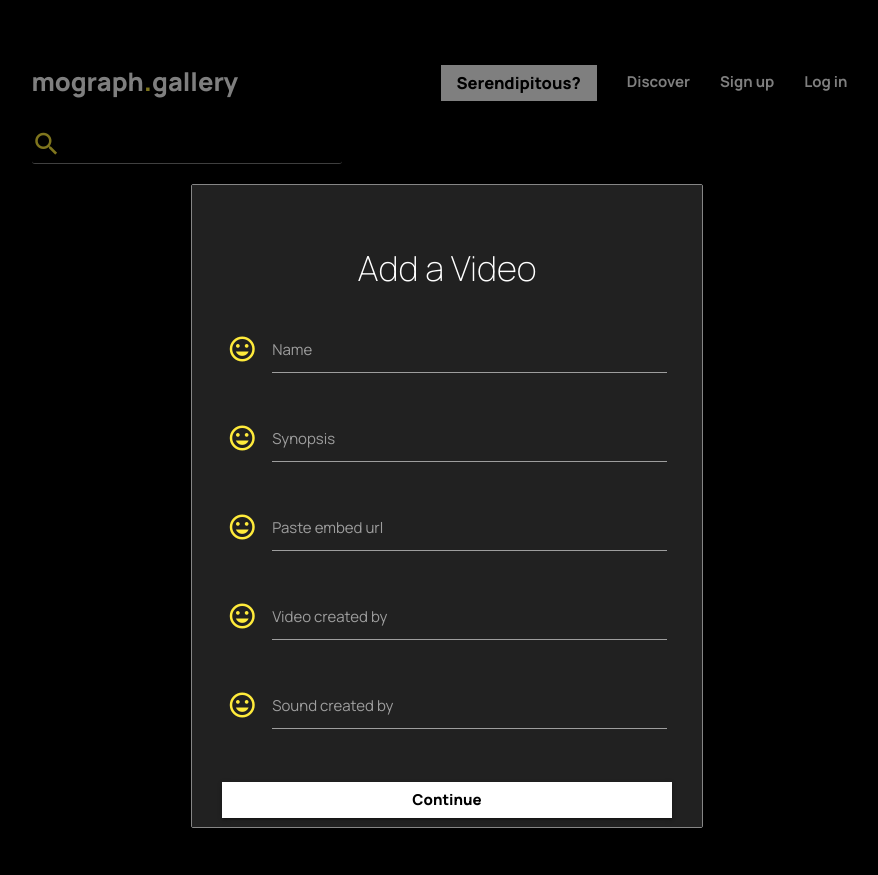
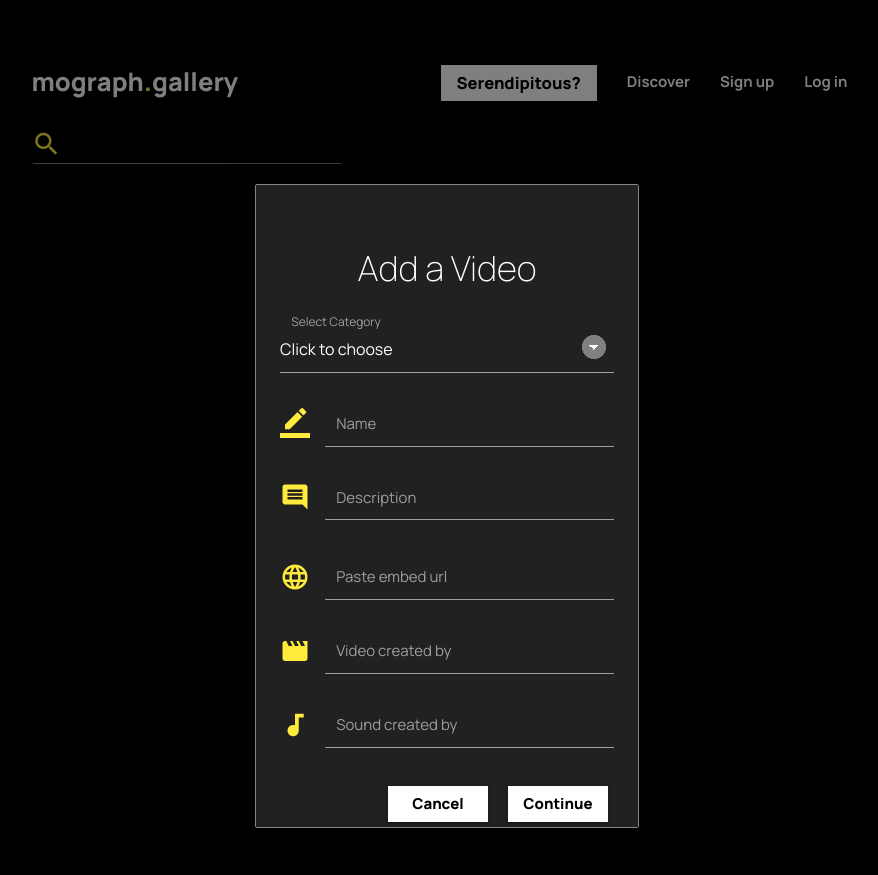
Before and after one commit to Rexayo/mograph.gallery, a Flask app: page /add_video in a window 1280 px wide. Shown: the top 875 px of the page, without its empty margins (193-1071 px from the left). Run offline with Flask 2, Linux system fonts and the light colour scheme; data that the repository does not hold is empty; some libraries are stand-ins or nearby versions.

Commit message:
Styled add video input fields and added categories dropdown

```diff
--- a/app.py
+++ b/app.py
@@ -99,7 +99,8 @@ def logout():
 
 @app.route("/add_video")
 def add_video():
-    return render_template("add_video.html")
+    categories = mongo.db.categories.find().sort("category_name", 1)
+    return render_template("add_video.html", categories=categories)
 
 
 if __name__ == "__main__":
--- a/static/css/style.css
+++ b/static/css/style.css
@@ -122,12 +122,7 @@ header li {
     border: 1px solid rgb(134, 134, 134);
 }
 
-#add-video-modal{
-    width: 40vw;
-    margin-top: 10vh;
-    font-family: 'Manrope', sans-serif;
-    border: 1px solid rgb(134, 134, 134);
-}
+
 
 #login-footer{
     padding-top: 35px !important;
@@ -168,7 +163,6 @@ header li {
 
 #modal-header{
     font-size: 1.4em;
-    color:black;
 }
 
 
@@ -258,7 +252,7 @@ header li {
     font-size: 1.3em;
 }
 
-.video-description {
+.learn-more{
     border-top: 1px solid grey;
     padding-top: 10px;
     width:auto;
@@ -315,3 +309,77 @@ header li {
     font-weight: 400;
     color: grey;
 }
+
+/* add-video */
+
+#add-video-modal{
+    width: 30vw;
+    margin-top: 10vh;
+    font-family: 'Manrope', sans-serif;
+    border: 1px solid rgb(134, 134, 134);
+}
+
+.video-info .input-field {
+    padding: 0;
+    margin: 0;
+}
+
+.add-video-modal-footer .btn{
+    width: 100px !important;
+    margin-left: 20px !important;
+}
+
+/* https://stackoverflow.com/questions/38996019/how-to-change-the-text-color-in-a-materializecss-select-dropdown */
+ul.dropdown-content.select-dropdown li span {
+    color: white;
+    background-color: #212121;
+}
+
+ul.dropdown-content.select-dropdown li span:hover {
+    color: #ffeb3b;
+    background-color: #424242;
+}
+
+.select-dropdown {
+    color: white;
+    font-family: 'Manrope', sans-serif;
+
+  background-image: /*https://codepen.io/vkjgr/pen/VYMeXp*/
+    linear-gradient(45deg, transparent 50%, white 50%),
+    linear-gradient(135deg, white 50%, transparent 50%),
+    radial-gradient(grey 70%, transparent 72%);
+  background-position:
+    calc(100% - 20px) calc(1em + 2px),
+    calc(100% - 15px) calc(1em + 2px),
+    calc(100% - .5em) .5em;
+  background-size:
+    5px 5px,
+    5px 5px,
+    1.5em 1.5em;
+  background-repeat: no-repeat;
+}
+
+
+
+
+/*----------------------------------------------Custom Scrollbar starts here - https://www.w3schools.com/howto/howto_css_custom_scrollbar.asp----------------------------------------*/
+/* width */
+::-webkit-scrollbar {
+  width: 15px;
+}
+
+/* Track */
+::-webkit-scrollbar-track {
+}
+
+/* Handle */
+::-webkit-scrollbar-thumb {
+  background: grey;
+}
+
+/* Handle on hover */
+::-webkit-scrollbar-thumb:hover {
+  background: rgba(255, 255, 255, 0.521);
+  border: 1px solid;
+}
+/*----------------------------------------------Custom Scrollbar ends here - https://www.w3schools.com/howto/howto_css_custom_scrollbar.asp----------------------------------------*/
--- a/static/js/script.js
+++ b/static/js/script.js
@@ -1,9 +1,12 @@
 $(document).ready(function () {
     $('.sidenav').sidenav({ edge: "right" });
      $('.modal').modal();
+     $('.tooltipped').tooltip();
      $('#modal1').modal('open');
      $('#add-video-modal').modal('open');
-     $('.tooltipped').tooltip();
+     $('select').formSelect();
+
+
 
 
     // https://stackoverflow.com/questions/35549780/play-vimeo-videos-on-mouse-hover
@@ -25,12 +28,12 @@ $(document).ready(function () {
     });
 
     $('.video-label').mouseleave(function () {
-        $(".video-description").slideUp("slow");
+        $(".learn-more").slideUp("slow");
         $('.learn-more-link').css('color', '');
     });
 
     $(".learn-more-link").on("click", function () {
-        $(this).next('.video-description').slideToggle( "slow" );
+        $(this).next('.learn-more').slideToggle( "slow" );
         $(this).css('color', '#ffeb3b');
         $(".video-controls").fadeToggle();
     });
--- a/templates/add_video.html
+++ b/templates/add_video.html
@@ -19,10 +19,22 @@
                 {% endwith %}
             </section>
             <div class="video-info">
+                <!-- video-category-selection -->
+                <div class="row">
+                    <div class="input-field col s12">
+                        <select id="category-selection" name="category-selection" class="validate   ">
+                            <option value="" disabled selected >Click to choose </option>
+                            {% for category in categories %}
+                            <option value="{{ category.category_name }}">{{ category.category_name }}</option>
+                            {% endfor %}
+                        </select>
+                        <label for="category-selection">Select Category</label>
+                    </div>
+                </div>
                 <!-- video-name -->
                 <div class="row">
-                    <div class="input-field col s12 username">
-                        <i class="material-icons prefix yellow-text">insert_emoticon</i>
+                    <div class="input-field col s12 video-name">
+                        <i class="material-icons prefix yellow-text">border_color</i>
                         <input id="video-name" name="video-name" minlength="5" maxlength="20" pattern="^[a-zA-Z0-9]{5,15}$" type="text"
                             class="validate white-text" required>
                         <label for="video-name">Name</label>
@@ -30,17 +42,17 @@
                 </div>
                 <!-- video-description -->
                 <div class="row">
-                    <div class="input-field col s12 username">
-                        <i class="material-icons prefix yellow-text">insert_emoticon</i>
-                        <input id="video-description" name="video-description" minlength="5" maxlength="300" pattern="^[a-zA-Z0-9]{5,15}$" type="text"
-                            class="validate white-text" required>
-                        <label for="video-description">Synopsis</label>
+                    <div class="input-field col s12 video-description">
+                        <i class="material-icons prefix yellow-text">comment</i>
+                        <textarea id="video-description" name="video-description" minlength="5" maxlength="300" pattern="^[a-zA-Z0-9]{5,15}$"
+                            class="validate white-text materialize-textarea" required></textarea>
+                        <label for="video-description">Description</label>
                     </div>
                 </div>
                 <!-- video-embed-url -->
                 <div class="row">
-                    <div class="input-field col s12 username">
-                        <i class="material-icons prefix yellow-text">insert_emoticon</i>
+                    <div class="input-field col s12 video-embed-url">
+                        <i class="material-icons prefix yellow-text">language</i>
                         <input id="video-embed-url" name="video-embed-url" minlength="5" maxlength="60" pattern="^[a-zA-Z0-9]{5,15}$" type="url"
                             class="validate white-text" required>
                         <label for="video-embed-url">Paste embed url</label>
@@ -48,8 +60,8 @@
                 </div>
                 <!-- video-created-by -->
                 <div class="row">
-                    <div class="input-field col s12 username">
-                        <i class="material-icons prefix yellow-text">insert_emoticon</i>
+                    <div class="input-field col s12 video-created-by">
+                        <i class="material-icons prefix yellow-text">movie_creation</i>
                         <input id="video-created-by" name="video-created-by" minlength="5" maxlength="30" pattern="^[a-zA-Z0-9]{5,15}$" type="text"
                             class="validate white-text" required>
                         <label for="video-created-by">Video created by</label>
@@ -57,32 +69,19 @@
                 </div>
                 <!-- video-sound-by -->
                 <div class="row">
-                    <div class="input-field col s12 username">
-                        <i class="material-icons prefix yellow-text">insert_emoticon</i>
+                    <div class="input-field col s12 video-sound-by">
+                        <i class="material-icons prefix yellow-text">audiotrack</i>
                         <input id="video-sound-by" name="video-sound-by" minlength="5" maxlength="30" pattern="^[a-zA-Z0-9]{5,15}$" type="text"
                             class="validate white-text" required>
                         <label for="video-sound-by">Sound created by</label>
                     </div>
                 </div>
-                <!-- video-category-selection -->
-                <div class="input-field col s12">
-                    <select>
-                        <option value="" disabled selected>Select category</option>
-                        <option value="1">Geometric</option>
-                        <option value="2">Showreel</option>
-                        <option value="3">Rebrand</option>
-                        <option value="3">Visual Effects</option>
-                    </select>
-                    <label>Materialize Select</label>
-                </div>
+
             </div>
             <!-- log in -->
-            <div class="row center-align grey darken-4 modal-footer">
-                <button type="submit" class=" waves-effect waves-green btn s12 col extra-bold">Continue</button>
-                <button type="submit" class=" waves-effect waves-green btn s12 col extra-bold">Cancel</button>
-
-
-
+            <div class="row center-align grey darken-4 add-video-modal-footer modal-footer">
+                <a href="#" class=" waves-effect waves-green btn s4 offset-s1 right col extra-bold">Continue</a>
+                <a href="#" class=" waves-effect waves-green btn s4 offset-s1 right col extra-bold">Cancel</a>
             </div>
 
         </div>
--- a/templates/videos.html
+++ b/templates/videos.html
@@ -32,7 +32,7 @@
                                         <a href="#" class="video-controls" id="{{ loop.index + num }}">Show video
                                             controls</a>
                                         <a href="#" class="learn-more-link tooltipped"  data-position="right" data-tooltip="Click to learn more"><i class="tiny material-icons">info_outline</i></a>
-                                        <p class="video-description white-text">
+                                        <p class="learn-more white-text">
                                             {{ videos[ind].video_description }}<br>
                                             <br>
                                             Created by: {{ videos[ind].created_by }}<br>
```
